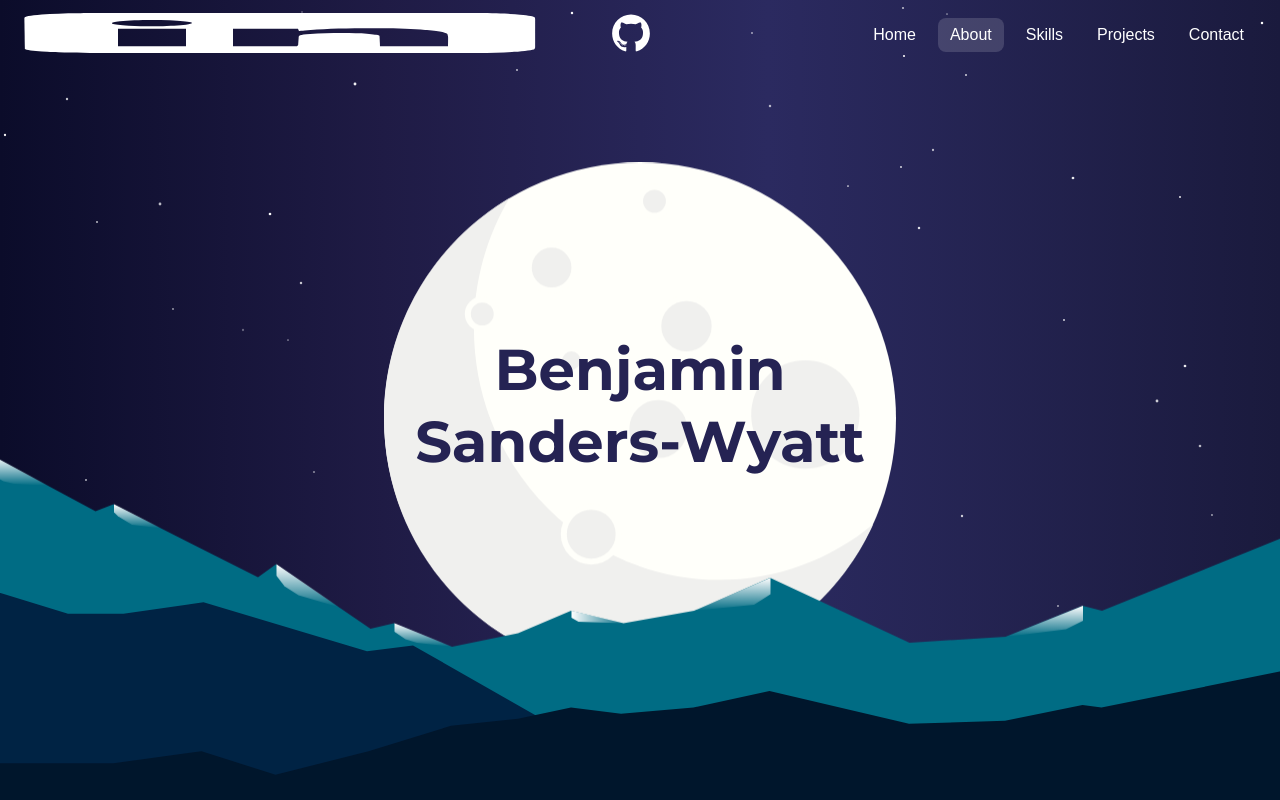
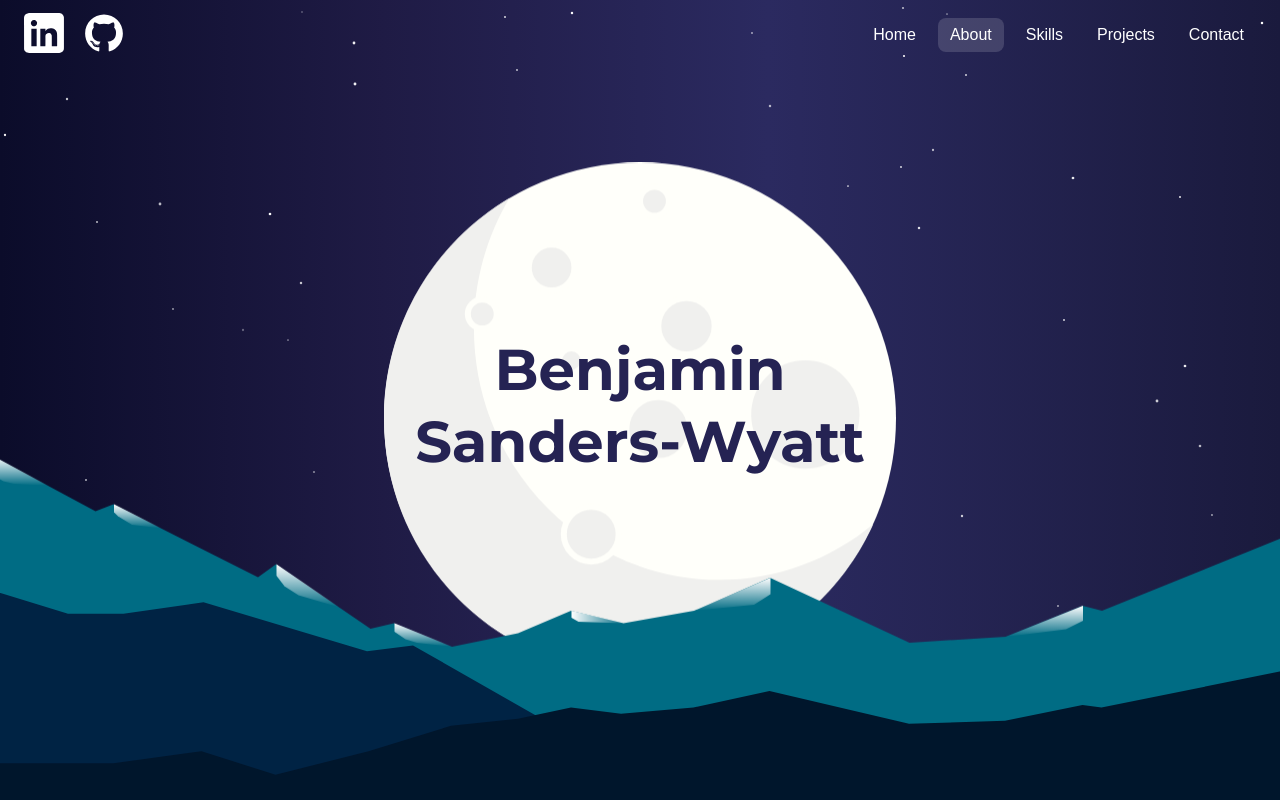
Before and after one commit to benjaminsanderswyatt/Portfolio, a React (Create React App) app: page / in a window 1280 px wide. Shown: the top 800 px of the page. Built offline with nearby package versions, Linux system fonts and the light colour scheme.

Commit message:
Fix: svg image viewbox match width height

```diff
--- a/src/components/header/Header.jsx
+++ b/src/components/header/Header.jsx
@@ -99,8 +99,7 @@
   // Navigate to the section
   const handleSectionNavigation = (sectionId) => {
     if (location.pathname !== '/') { // Home page
-      navigate('/');
-      setTimeout(() => scrollToSection(sectionId), 100);
+      navigate('/', { state: { scrollTo: sectionId } });
     } else {
       scrollToSection(sectionId);
     }
@@ -144,8 +143,8 @@
             src="/images/github.svg"
             alt="GitHub"
             className="social-icon"
-            width={150}
-            height={150}
+            width={128}
+            height={128}
             loading="lazy"
           />
         </a>
--- a/src/components/header/header.css
+++ b/src/components/header/header.css
@@ -27,6 +27,7 @@
 
 .social-icon {
   height: 40px;
+  width: auto;
   transition: transform 200ms ease;
   cursor: pointer;
 }
```
Also changed, not shown: public/images/linkedin.svg.
